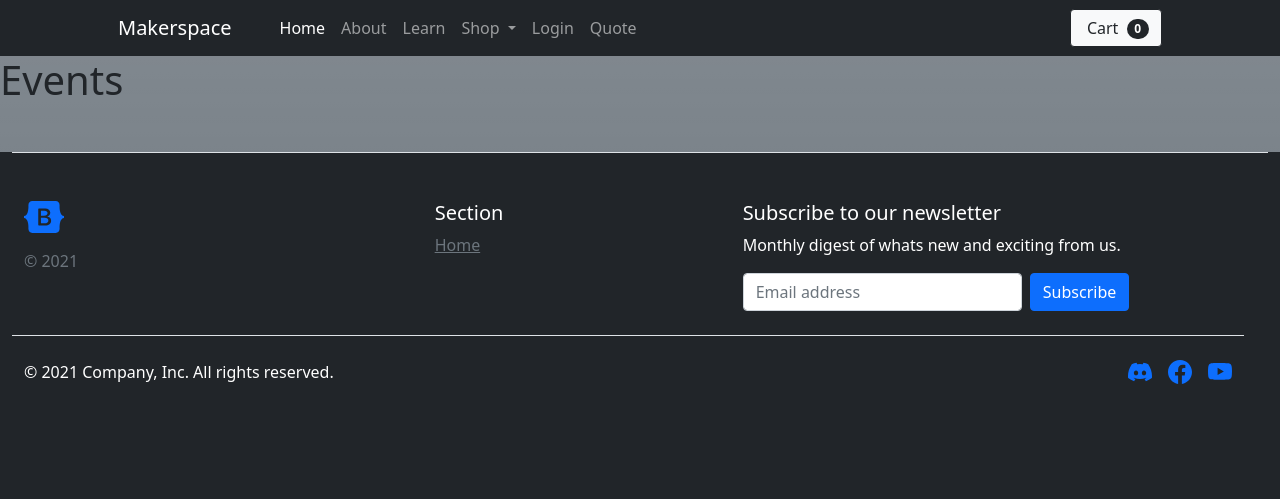
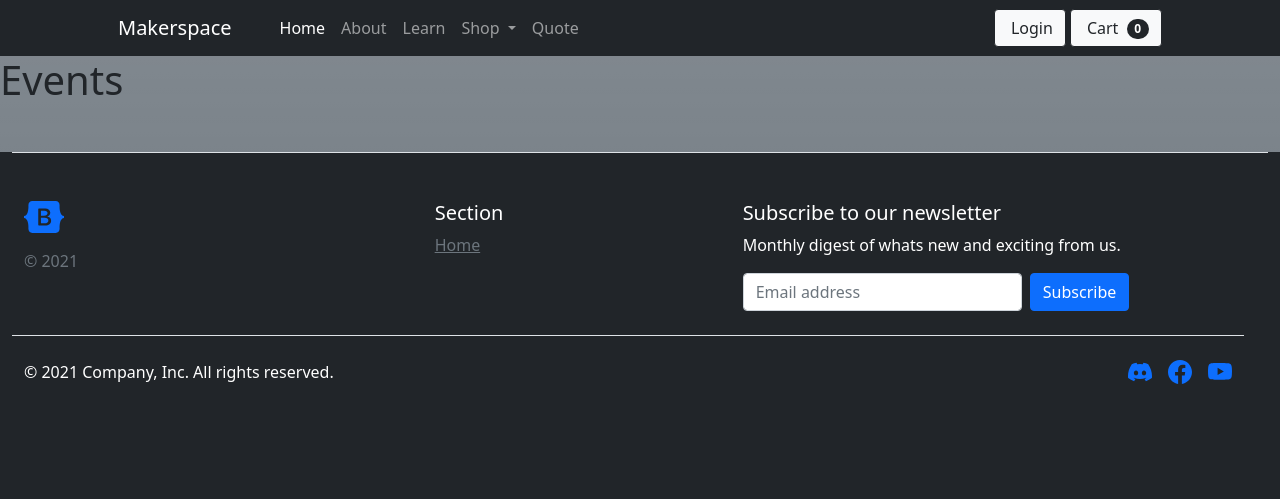
Before and after one commit to rpcovington2/Website, a Flask app: page /events in a window 1280 px wide. Shown: the top 499 px of the page. Run offline with Flask 2, Linux system fonts and the light colour scheme; some libraries are stand-ins or nearby versions.

Commit message:
Update base.html

```diff
--- a/web/templates/base.html
+++ b/web/templates/base.html
@@ -141,9 +141,12 @@
                       <li><a class="dropdown-item" href="#!">New Arrivals</a></li>
                   </ul>
               </li>
-              <li class="nav-item"><a class="nav-link" href="/login">Login</a></li>
               <li class="nav-item"><a class="nav-link" href="/pricing">Quote</a></li>
           </ul>
+          <button class="btn btn-outline-dark bg-light me-1" type="button">
+              <i class="bi-cart-fill me-1 text-dark" href="/login"></i>
+              Login
+          </button>
           <form class="d-flex bg-dark">
               <button class="btn btn-outline-dark bg-light" type="submit">
                   <i class="bi-cart-fill me-1 bg-dark text-white"></i>
```
